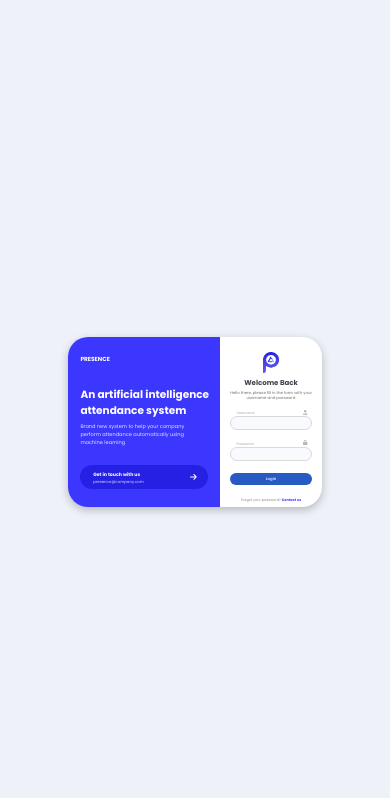
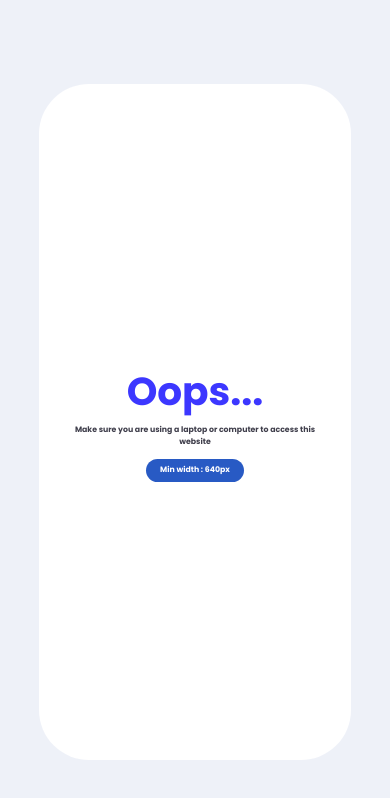
Before and after one commit to LuqmanAristio/presence-web-app, a React (Create React App) app: page / in a window 390 px wide. Shown: the top 798 px of the page. Built offline with nearby package versions, Linux system fonts and the light colour scheme.

Commit message:
Update login responsive and warning

```diff
--- a/src/component/AttendanceChecker.jsx
+++ b/src/component/AttendanceChecker.jsx
@@ -228,6 +228,9 @@ export const AttendanceChecker = () =>{
                          <button onClick={handleAttendanceCapture} className={styles.saveButton}>Take Picture</button>
                          <button onClick={getVideo} className={styles.refreshButton}>Refresh Camera</button>
                     </div>
+                    <div className={styles.warningCamera}>
+                        <h4>Make sure you allow camera access in your browser</h4>
+                    </div>
                     <canvas ref={photoRef} hidden id="my-canvas"></canvas>
                 </div>
             </div>
--- a/src/component/TimeEdit.jsx
+++ b/src/component/TimeEdit.jsx
@@ -34,7 +34,7 @@ export const TimeEdit = ({handleSave, setTimeSaved}) =>{
 
                     <div className={styles.hourTime}>
                         <div className={styles.inputHour}>
-                            <input ref={hourCheck} type="number" placeholder="00" min="1" max="24" required/>
+                            <input ref={hourCheck} type="number" placeholder="00" min="0" max="24" required/>
                         </div>
                         <h4>Hour</h4>
                     </div>
--- a/src/pages/Login.jsx
+++ b/src/pages/Login.jsx
@@ -11,6 +11,7 @@ import logo from '../image/presencelogo.png';
 
 export const Login = () =>{
     const setCurrentUser = useUserUpdate();
+
 
     const usernameRef = useRef(null);
     const passwordRef = useRef(null);
@@ -69,7 +70,7 @@ export const Login = () =>{
                             <p>presence@company.com</p>
                         </div>
 
-                        <FontAwesomeIcon icon={faArrowRight} className={styles.arrow}/>
+                        <a href="https://www.instagram.com/luqman_aristio" rel="noopener noreferrer"><FontAwesomeIcon icon={faArrowRight} className={styles.arrow}/></a>
                     </div>
                 </div>
                 <div className={styles.rightLogin}>
@@ -99,7 +100,16 @@ export const Login = () =>{
                         </form>
                     </div>
 
-                    <h3>Forget your password?<span className={styles.contactUs}> Contact us</span></h3>
+                    <h3>Forget your password?<span className={styles.contactUs}> <a href="https://www.instagram.com/luqman_aristio" rel="noopener noreferrer">Contact us</a> </span></h3>
+                </div>
+            </div>
+
+            <div className={styles.minWidth}>
+                <div className={styles.boxWidth}>
+                    <h1>Oops...</h1>
+                    <h3>Make sure you are using a laptop or computer to access this website</h3>
+
+                    <h4>Min width : 640px</h4>
                 </div>
             </div>
         </div>
--- a/src/style/Attendance.module.css
+++ b/src/style/Attendance.module.css
@@ -415,3 +415,19 @@ input::-webkit-inner-spin-button{
     justify-content: center;
     width: 100%;
   }
+
+  .warningCamera{
+    margin-top: 2%;
+    background-color: white;
+    width: 80%;
+    padding: 2% 4%;
+    border-radius: 10px;
+    box-sizing: border-box;
+    box-shadow: rgba(50, 50, 93, 0.25) 0px 2px 5px -1px, rgba(0, 0, 0, 0.3) 0px 1px 3px -1px;
+  }
+
+  .warningCamera h4{
+    text-align: center;
+    font-size: 1vw;
+    color: #303131;
+  }
--- a/src/style/Login.module.css
+++ b/src/style/Login.module.css
@@ -75,6 +75,11 @@
 }
 
 .arrow{
+  color: white;
+  font-size: 2vw;
+}
+
+.informationLink a{
   color: white;
   font-size: 2vw;
   width: 30%;
@@ -218,6 +223,12 @@
   font-weight: 700;
 }
 
+.contactUs a{
+  text-decoration: none;
+  color: #3C37FF;
+  font-weight: 700;
+}
+
 .loader{
   pointer-events: none;
   width: 1vw;
@@ -230,6 +241,56 @@
   animation: an1 1s ease infinite;
 }
 
+.minWidth{
+  position: absolute;
+  background-image: url('../image/backgroundLogin.png');
+  background-position: center;
+  background-repeat: no-repeat;
+  background-size: cover;
+  width: 100%;
+  height: 100%;
+  visibility: hidden;
+  display: flex;
+  justify-content: center;
+  align-items: center;
+}
+
+.boxWidth{
+  background-color: white;
+  width: 80%;
+  height: 80%;
+  display: flex;
+  flex-direction: column;
+  align-items: center;
+  justify-content: center;
+  border-radius: 50px;
+  padding: 5%;
+  box-sizing: border-box;
+
+}
+
+.boxWidth h1{
+  color: #3C37FF;
+  font-size: 10vw;
+  text-align: center;
+}
+
+.boxWidth h3{
+  color: #3F3E4B;
+  text-align: center;
+  font-size: 2vw;
+  margin: 1% 0% 4% 0%;
+}
+
+.boxWidth h4{
+  color: white;
+  text-align: center;
+  font-size: 2vw;
+  background-color: #285AC4;
+  padding: 2% 5%;
+  border-radius: 20px;
+}
+
 @keyframes an1 {
   0%{
     transform: rotate(0turn);
@@ -238,3 +299,9 @@
     transform: rotate(1turn);
   }
 }
+
+@media only screen and (max-width: 640px) {
+  .minWidth{
+    visibility: visible;
+  }
+}
```
Also changed, not shown: 1 other file (tests, documents, lock files or other folders).
